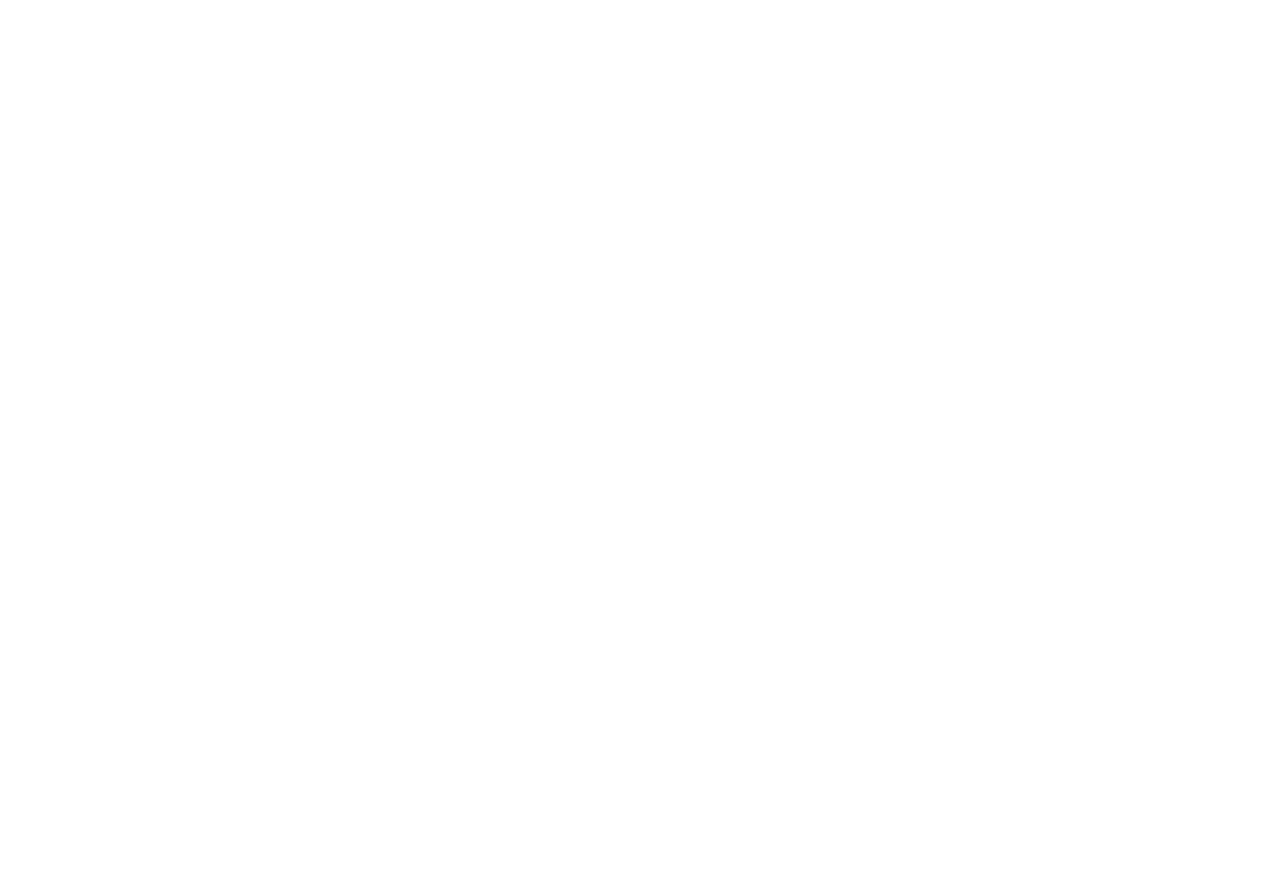
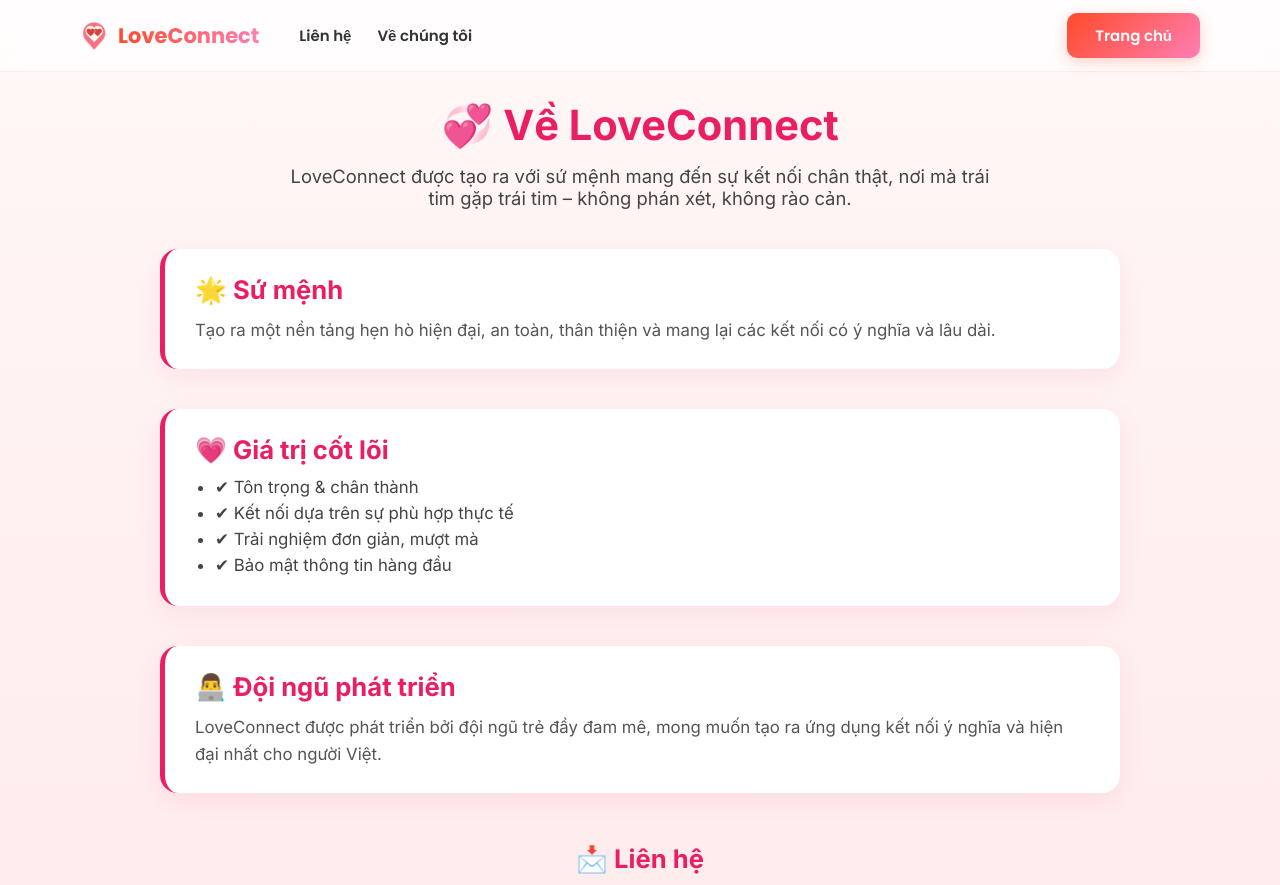
Before and after one commit to ThanhhLichh/dating-web-app, a React app in the folder frontend/: page /about in a window 1280 px wide. Before the commit this address had no page. Shown: the top 885 px of the page. Before the commit the page ends 800 px from the top, so only its background shows below. Built offline with nearby package versions, Linux system fonts and the light colour scheme; the HTML template or start-up script is replaced by a standard one.

Commit message:
Update reponsive

```diff
--- a/frontend/src/App.jsx
+++ b/frontend/src/App.jsx
@@ -5,6 +5,8 @@ import Profile from "./pages/Profile.jsx";
 import Notifications from "./pages/Notifications.jsx";
 import Messages from "./pages/Messages.jsx"; // ✅ Thêm dòng này
 import ProtectedRoute from "./components/ProtectedRoute";
+import About from "./pages/About.jsx";
+
 
 export default function App() {
   return (
@@ -47,6 +49,8 @@ export default function App() {
           </ProtectedRoute>
         }
       />
+
+       <Route path="/about" element={<About />} />
     </Routes>
   );
 }
--- /dev/null
+++ b/frontend/src/pages/About.css
@@ -0,0 +1,131 @@
+.about-container {
+  width: 100%;
+  max-width: 1000px;
+  margin: 100px auto 40px auto;
+  padding: 0 20px;
+  font-family: "Inter", sans-serif;
+  animation: fadeIn 0.6s ease;
+}
+
+@keyframes fadeIn {
+  from { opacity: 0; transform: translateY(15px); }
+  to { opacity: 1; transform: translateY(0); }
+}
+
+/* HERO */
+.about-hero {
+  text-align: center;
+  margin-bottom: 40px;
+}
+
+.about-hero h1 {
+  font-size: 2.6rem;
+  font-weight: 800;
+  color: #e91e63;
+}
+
+.about-hero p {
+  font-size: 1.15rem;
+  color: #444;
+  max-width: 700px;
+  margin: 15px auto;
+}
+
+/* SECTIONS */
+.about-section {
+  margin-bottom: 40px;
+  background: #fff;
+  padding: 25px 30px;
+  border-radius: 18px;
+  box-shadow: 0 8px 28px rgba(233, 30, 99, 0.08);
+  border-left: 5px solid #e91e63;
+}
+
+.about-section h2 {
+  font-size: 1.6rem;
+  color: #e91e63;
+  margin-bottom: 12px;
+}
+
+.about-section p {
+  font-size: 1.05rem;
+  color: #555;
+  line-height: 1.6;
+}
+
+.about-section ul {
+  margin-top: 10px;
+  padding-left: 20px;
+}
+
+.about-section ul li {
+  font-size: 1.05rem;
+  color: #444;
+  margin-bottom: 6px;
+}
+
+/* CONTACT */
+.about-contact {
+  text-align: center;
+  margin: 50px 0;
+}
+
+.about-contact h2 {
+  color: #e91e63;
+  font-size: 1.6rem;
+  margin-bottom: 12px;
+}
+
+.contact-btn {
+  display: inline-block;
+  padding: 14px 28px;
+  background: linear-gradient(135deg, #ff4b7d, #ff7fa4);
+  color: white;
+  font-size: 1.05rem;
+  border-radius: 25px;
+  font-weight: 600;
+  text-decoration: none;
+  transition: all 0.3s ease;
+  box-shadow: 0 6px 20px rgba(255, 80, 120, 0.3);
+}
+
+.contact-btn:hover {
+  transform: scale(1.05);
+  box-shadow: 0 10px 28px rgba(255, 80, 120, 0.45);
+}
+
+/* FOOTER */
+.simple-footer {
+  text-align: center;
+  padding: 20px;
+  color: #777;
+  margin-top: 40px;
+  font-size: 0.95rem;
+}
+
+.simple-footer strong {
+  margin-left: 5px;
+  color: #e91e63;
+}
+
+/* RESPONSIVE */
+@media (max-width: 768px) {
+  .about-container {
+    margin-top: 120px;
+  }
+
+  .about-hero h1 {
+    font-size: 2.2rem;
+  }
+
+  .about-section {
+    padding: 20px;
+  }
+}
+.btn-primary {
+  text-decoration: none !important;
+}
+
+a {
+  text-decoration: none;
+}
--- /dev/null
+++ b/frontend/src/pages/About.jsx
@@ -0,0 +1,99 @@
+// pages/About.jsx
+import logo from "../assets/logo.svg";
+import "./About.css";
+
+export default function About() {
+  return (
+    <>
+      {/* ===== NAVBAR LANDING ===== */}
+      <nav className="topbar">
+  <div className="topbar-left">
+
+    {/* 🔥 Thêm link cho logo để quay về trang chủ */}
+    <a href="/" className="brand">
+      <img src={logo} alt="LoveConnect logo" />
+      <span>LoveConnect</span>
+    </a>
+
+    <div className="nav-links">
+      <a
+        href="https://mail.google.com/mail/?view=cm&fs=1&to=buithanhlich@gmail.com"
+        target="_blank"
+      >
+        Liên hệ
+      </a>
+
+      <a href="/about" className="active">
+        Về chúng tôi
+      </a>
+    </div>
+  </div>
+
+  <div className="topbar-right">
+    <a href="/" className="btn-primary">
+      Trang chủ
+    </a>
+  </div>
+</nav>
+
+
+      {/* ===== ABOUT CONTENT ===== */}
+      <div className="about-container">
+        <section className="about-hero">
+          <h1>💞 Về LoveConnect</h1>
+          <p>
+            LoveConnect được tạo ra với sứ mệnh mang đến sự kết nối chân thật,
+            nơi mà trái tim gặp trái tim – không phán xét, không rào cản.
+          </p>
+        </section>
+
+        <section className="about-section">
+          <h2>🌟 Sứ mệnh</h2>
+          <p>
+            Tạo ra một nền tảng hẹn hò hiện đại, an toàn, thân thiện và mang lại
+            các kết nối có ý nghĩa và lâu dài.
+          </p>
+        </section>
+
+        <section className="about-section">
+          <h2>💗 Giá trị cốt lõi</h2>
+          <ul>
+            <li>✔ Tôn trọng & chân thành</li>
+            <li>✔ Kết nối dựa trên sự phù hợp thực tế</li>
+            <li>✔ Trải nghiệm đơn giản, mượt mà</li>
+            <li>✔ Bảo mật thông tin hàng đầu</li>
+          </ul>
+        </section>
+
+        <section className="about-section">
+          <h2>👨‍💻 Đội ngũ phát triển</h2>
+          <p>
+            LoveConnect được phát triển bởi đội ngũ trẻ đầy đam mê, mong muốn tạo
+            ra ứng dụng kết nối ý nghĩa và hiện đại nhất cho người Việt.
+          </p>
+        </section>
+
+        <section className="about-contact">
+          <h2>📩 Liên hệ</h2>
+          <p>Nếu bạn có câu hỏi, góp ý hoặc muốn hợp tác:</p>
+
+          <a
+            className="contact-btn"
+            href="https://mail.google.com/mail/?view=cm&fs=1&to=buithanhlich@gmail.com"
+            target="_blank"
+          >
+            Gửi Email 💌
+          </a>
+        </section>
+      </div>
+
+      {/* ===== FOOTER ===== */}
+      <footer className="simple-footer">
+        <p>
+          © 2025 LoveConnect · Thiết kế & phát triển bởi
+          <strong> Nhóm 9 – Lập Trình Web</strong>
+        </p>
+      </footer>
+    </>
+  );
+}
--- a/frontend/src/pages/Auth.css
+++ b/frontend/src/pages/Auth.css
@@ -195,7 +195,7 @@ body {
 .right::before {
   content: "";
   position: absolute;
-  width: 600px;
+  /* width: 600px; */
   height: 600px;
   border-radius: 50%;
   background: radial-gradient(circle at center, rgba(255, 205, 205, 0.6), transparent 70%);
@@ -549,7 +549,7 @@ body {
     left: 10px;
   }
   .arrow.right {
-    right: 10px;
+    right: -140px;
   }
 }
 
--- a/frontend/src/pages/Auth.jsx
+++ b/frontend/src/pages/Auth.jsx
@@ -133,9 +133,12 @@ const handlePrev = () => {
           </div>
 
           <div className="nav-links">
-            <a href="#">Blog</a>
-            <a href="#">Liên hệ</a>
-            <a href="#">Về chúng tôi</a>
+            <a href="https://mail.google.com/mail/?view=cm&fs=1&to=buithanhlich@gmail.com" target="_blank">
+            Liên hệ
+          </a>
+
+
+            <a href="/about">Về chúng tôi</a>
           </div>
         </div>
 
--- a/frontend/src/pages/Messages.css
+++ b/frontend/src/pages/Messages.css
@@ -625,11 +625,31 @@
 
 .emoji-picker {
   position: absolute;
-  bottom: 90px;
-  right: 90px;
-  z-index: 50;
-  animation: popIn 0.3s ease;
+  bottom: 80px;       /* nằm ngay trên khung nhập */
+  right: 25px;        /* sát nút gửi */
+  transform-origin: bottom right;
+  z-index: 9999;
+  animation: popIn 0.25s ease;
 }
+
+/* Khi màn nhỏ — căn giữa và không bị tràn */
+@media (max-width: 768px) {
+  .emoji-picker {
+    right: 10px;
+    left: auto;
+    bottom: 70px;
+    transform: scale(0.9);
+  }
+}
+
+@media (max-width: 480px) {
+  .emoji-picker {
+    right: 5px;
+    bottom: 65px;
+    transform: scale(0.85);
+  }
+}
+
 
 @keyframes popIn {
   from { transform: scale(0) rotate(-10deg); opacity: 0; }
@@ -676,3 +696,33 @@
     max-width: 80%;
   }
 }
+/* ==== FIX RESPONSIVE SEND BUTTON ==== */
+@media (max-width: 768px) {
+
+  /* container input */
+  .chat-input {
+    padding: 12px 14px;
+    gap: 10px;
+  }
+
+  /* input text chiếm toàn bộ chiều rộng */
+  .chat-input input {
+    flex: 1 !important;
+    width: 100% !important;
+    min-width: 0;
+  }
+
+  /* nút emoji */
+  .emoji-btn {
+    font-size: 1.4rem;
+    margin-left: 6px;
+  }
+
+  /* Nút gửi – FIX CHUẨN, không bị nhảy ra trái */
+  .chat-input button[type="submit"] {
+    width: 42px !important;
+    height: 42px !important;
+    margin-left: 8px !important;
+    flex-shrink: 0;
+  }
+}
--- a/frontend/src/pages/Profile.css
+++ b/frontend/src/pages/Profile.css
@@ -47,7 +47,7 @@
   width: 200%;
   height: 200%;
   background: radial-gradient(circle, rgba(255, 200, 220, 0.3) 0%, transparent 70%);
-  animation: rotateGlow 15s linear infinite;
+  /* animation: rotateGlow 15s linear infinite; */
   pointer-events: none;
 }
 
@@ -982,3 +982,87 @@
   from { opacity: 0; transform: scale(0.9); }
   to { opacity: 1; transform: scale(1); }
 }
+
+/* ====== PRESET INTERESTS (Ô chọn sở thích mẫu) ====== */
+
+.preset-interests {
+  display: flex;
+  flex-wrap: wrap;
+  gap: 10px;
+  margin: 10px 0 5px 0;
+}
+
+.preset-interests span {
+  display: inline-block;
+  padding: 8px 16px;
+  border-radius: 22px;
+  background: #ffe6ed;
+  color: #ff4b7d;
+  font-size: 0.95rem;
+  font-weight: 600;
+  cursor: pointer;
+  border: 2px solid transparent;
+  transition: all 0.25s ease;
+}
+
+.preset-interests span:hover {
+  background: #ff4b7d;
+  color: white;
+  transform: translateY(-2px);
+  box-shadow: 0 6px 16px rgba(255, 75, 125, 0.25);
+}
+
+/* Khi đang active (đã chọn) */
+.preset-interests span.active {
+  background: linear-gradient(135deg, #ff4b7d, #ff7fa4);
+  color: white;
+  border-color: #ff4b7d;
+  box-shadow: 0 6px 18px rgba(255, 75, 125, 0.3);
+}
+
+
+/* ====== SELECTED INTERESTS (Sở thích đã chọn bên dưới) ====== */
+
+.selected-interests {
+  display: flex;
+  flex-wrap: wrap;
+  gap: 10px;
+  margin-top: 14px;
+}
+
+.selected-interests span {
+  background: linear-gradient(135deg, #ff4b7d, #ff7fa4);
+  padding: 8px 16px;
+  color: white;
+  font-weight: 600;
+  border-radius: 22px;
+  display: flex;
+  gap: 8px;
+  align-items: center;
+  animation: popIn 0.3s ease;
+}
+
+.selected-interests .remove-interest {
+  border: none;
+  background: rgba(255, 255, 255, 0.25);
+  width: 20px;
+  height: 20px;
+  color: white;
+  border-radius: 50%;
+  cursor: pointer;
+  transition: 0.25s ease;
+  display: flex;
+  justify-content: center;
+  align-items: center;
+}
+
+.selected-interests .remove-interest:hover {
+  background: rgba(255, 255, 255, 0.45);
+  transform: rotate(90deg);
+}
+
+/* Animation thêm mới */
+@keyframes popIn {
+  from { transform: scale(0.5); opacity: 0; }
+  to { transform: scale(1); opacity: 1; }
+}
```
Also changed, not shown: frontend/src/pages/Login.jsx (deleted), frontend/src/pages/Register.jsx (deleted).
